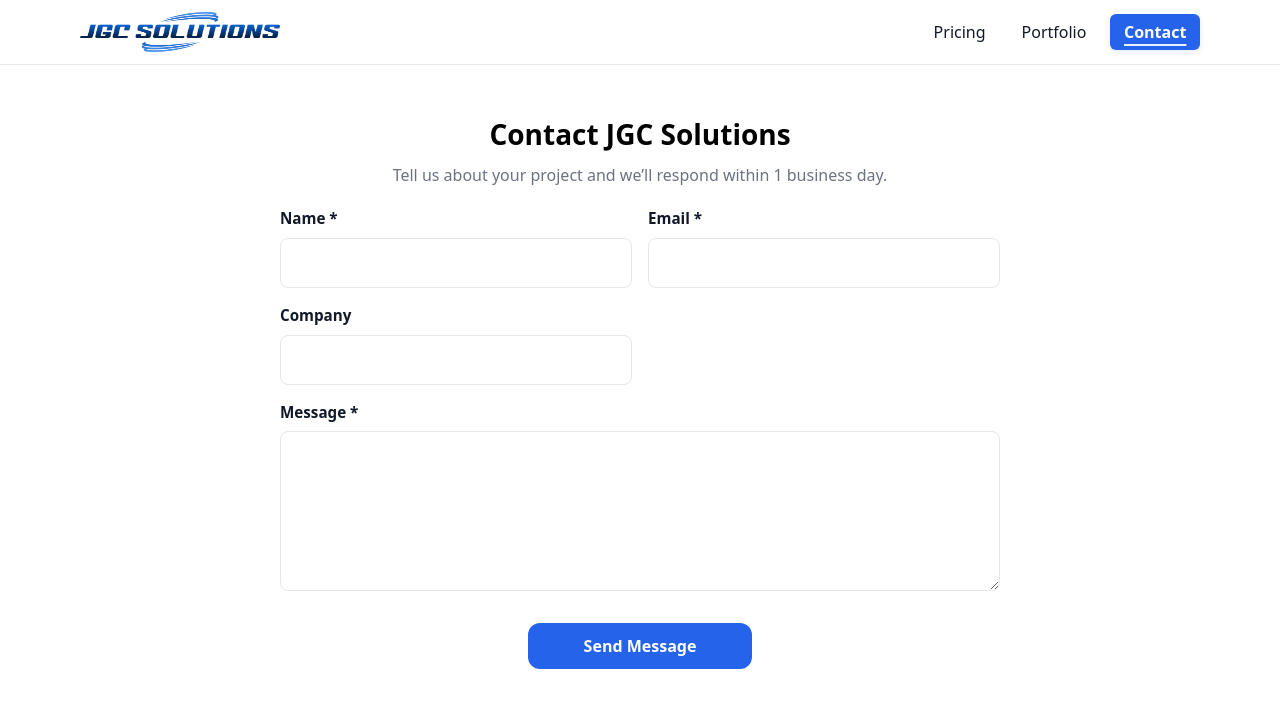
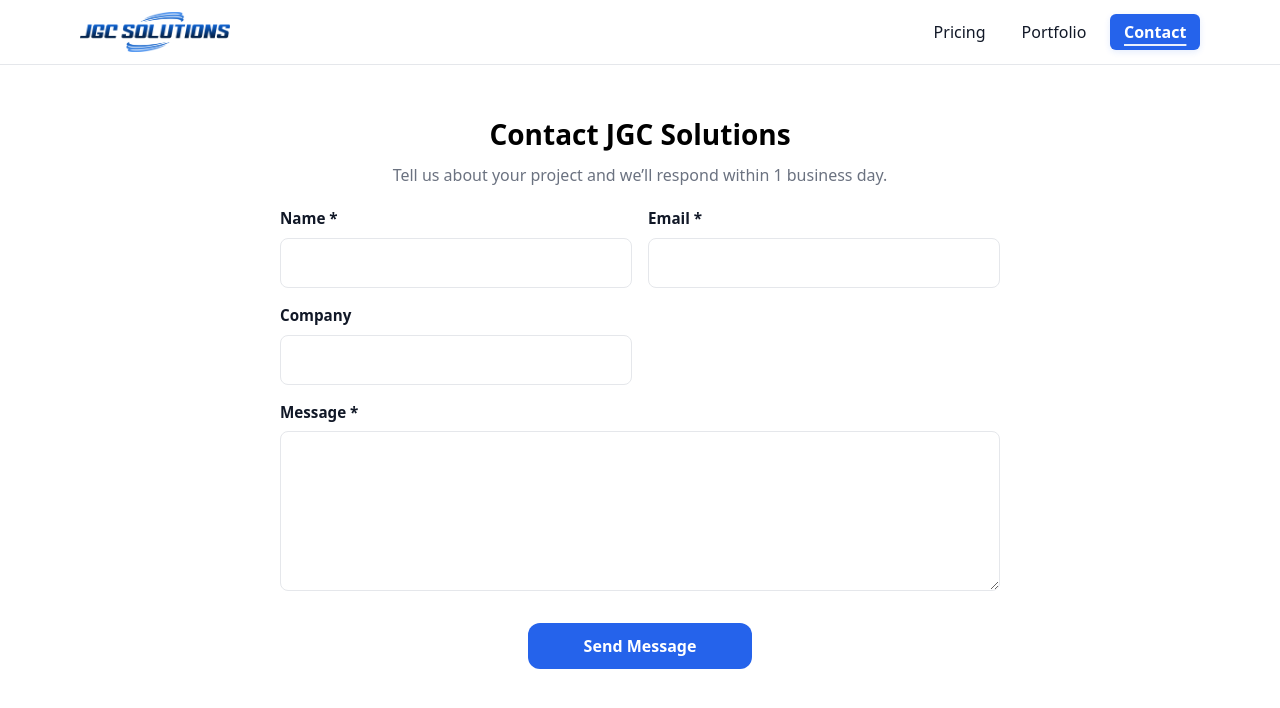
Before and after one commit to jgcsol/website, a Next.js app: page /contact in a window 1280 px wide. Shown: the top 708 px of the page. Built offline with nearby package versions, Linux system fonts and the light colour scheme; no server answers.

Commit message:
logo size on navbar

```diff
--- a/app/components/navbar.tsx
+++ b/app/components/navbar.tsx
@@ -22,7 +22,7 @@ export default function Navbar() {
     <nav className="nav">
       <div className="container nav__inner">
         <Link href="/" className="nav__brand">
-          <Image src="/images/logo.png" alt="logo" className="nav__logo" width='200' height="100" />
+          <Image src="/images/logo.png" alt="logo" className="nav__logo" width='150' height="100" />
         </Link>
 
         <button
```
